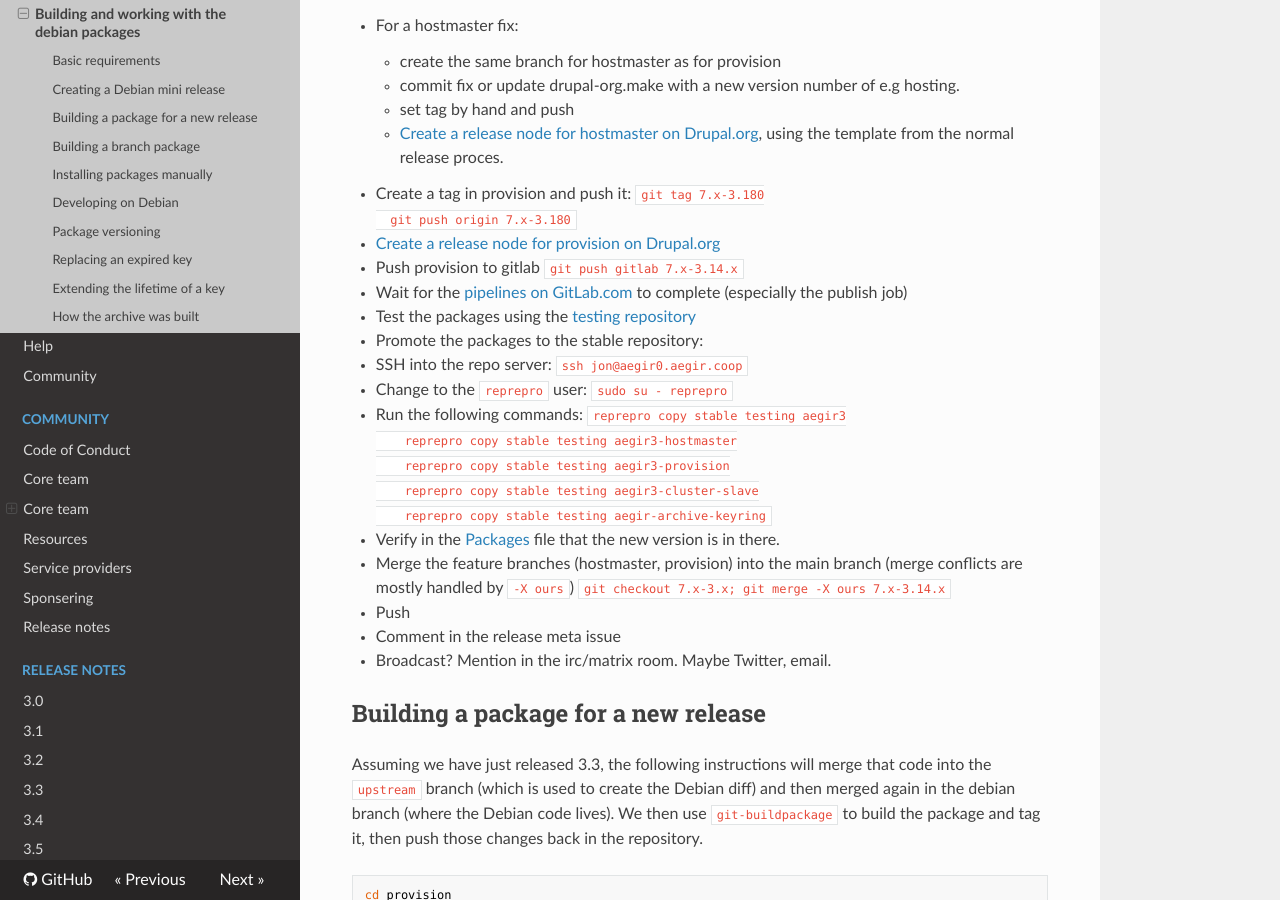
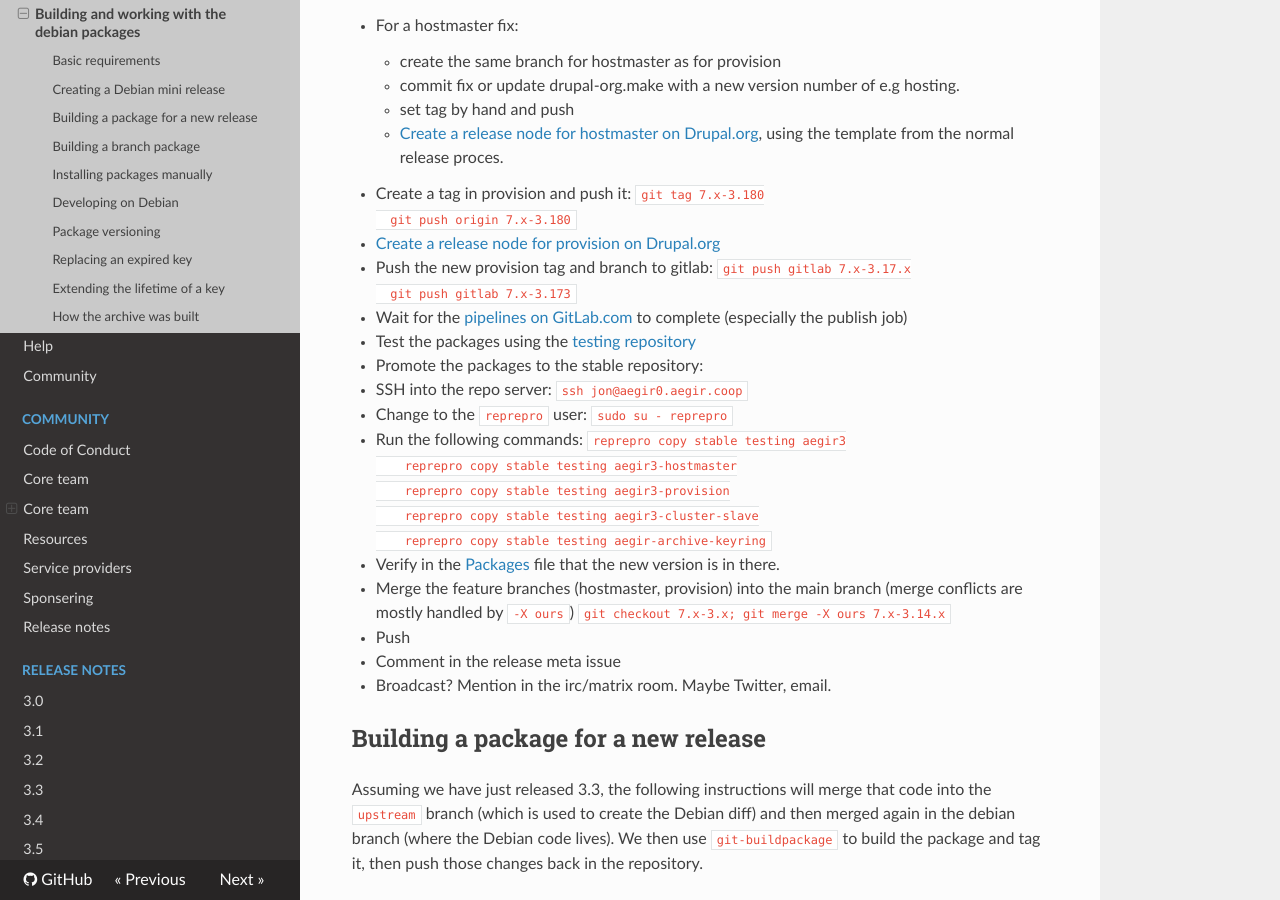
Before and after one commit to aegir-project/documentation, an MkDocs documentation site: the page built from docs/community/release-process/debian-packaging.md, in a window 1280 px wide and 900 px high, scrolled down 1423 px. Built offline with MkDocs 1.6.1, drawn with Linux system fonts in a browser that asks for light colours; nearby versions of some CDN libraries; old or Windows-style settings are respelled for this version of MkDocs.

Commit message:
Push tag and branch to gitlab

````diff
--- a/docs/community/release-process/debian-packaging.md
+++ b/docs/community/release-process/debian-packaging.md
@@ -59,7 +59,11 @@
   git push origin 7.x-3.180
   ```
 - [Create a release node for provision on Drupal.org](https://drupal.org/node/add/project-release/196005)
-- Push provision to gitlab `git push gitlab 7.x-3.14.x`
+- Push the new provision tag and branch to gitlab:
+  ```
+  git push gitlab 7.x-3.17.x
+  git push gitlab 7.x-3.173
+  ```
 - Wait for the [pipelines on GitLab.com](https://gitlab.com/aegir/provision/pipelines) to complete (especially the publish job)
 - Test the packages using the [testing repository](http://debian.aegirproject.org/dists/testing/)
 - Promote the packages to the stable repository:
````
